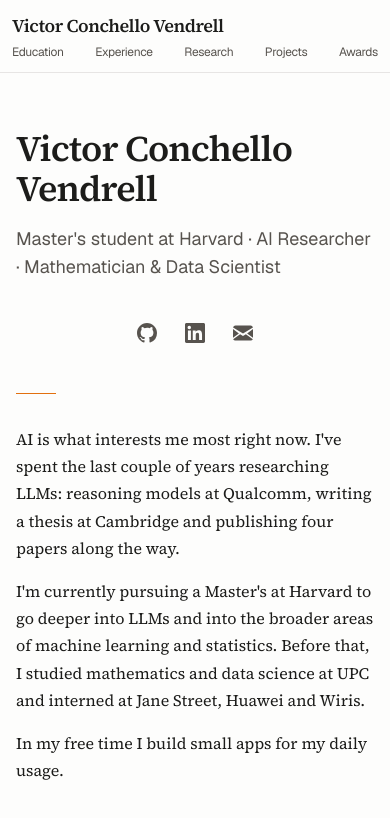
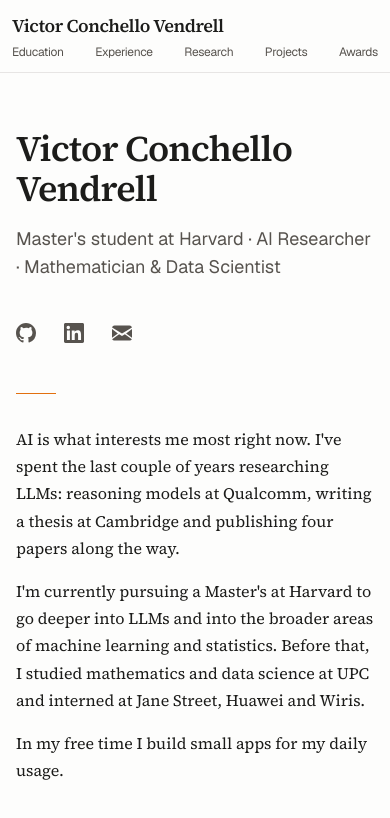
Before and after one commit to Victoriano012/PersonalWeb, a Next.js app: page / in a window 390 px wide. Shown: the top 818 px of the page. Built offline with nearby package versions, Linux system fonts and the light colour scheme; no server answers.

Commit message:
Mobile: keep contact links left aligned

```diff
--- a/components/Hero.tsx
+++ b/components/Hero.tsx
@@ -24,7 +24,7 @@ export default function Hero() {
         {profile.name}
       </h1>
       <p className="mt-4 max-w-2xl text-lg text-muted">{profile.tagline}</p>
-      <ul className="mt-8 flex flex-nowrap items-center justify-center gap-2 sm:flex-wrap sm:justify-start sm:gap-x-6 sm:gap-y-3">
+      <ul className="mt-8 flex flex-nowrap items-center gap-2 sm:flex-wrap sm:gap-x-6 sm:gap-y-3">
         {profile.links.map((link) => (
           <li key={link.label}>
             <a
@@ -34,7 +34,7 @@ export default function Hero() {
               {...(isExternal(link.url)
                 ? { target: "_blank", rel: "noopener noreferrer" }
                 : {})}
-              className="inline-flex min-h-10 min-w-10 items-center justify-center gap-2 text-sm font-medium text-foreground transition-colors hover:text-link sm:min-h-0 sm:min-w-0 sm:justify-start"
+              className="inline-flex min-h-10 min-w-10 items-center justify-start gap-2 text-sm font-medium text-foreground transition-colors hover:text-link sm:min-h-0 sm:min-w-0"
             >
               <svg
                 viewBox="0 0 16 16"
```
